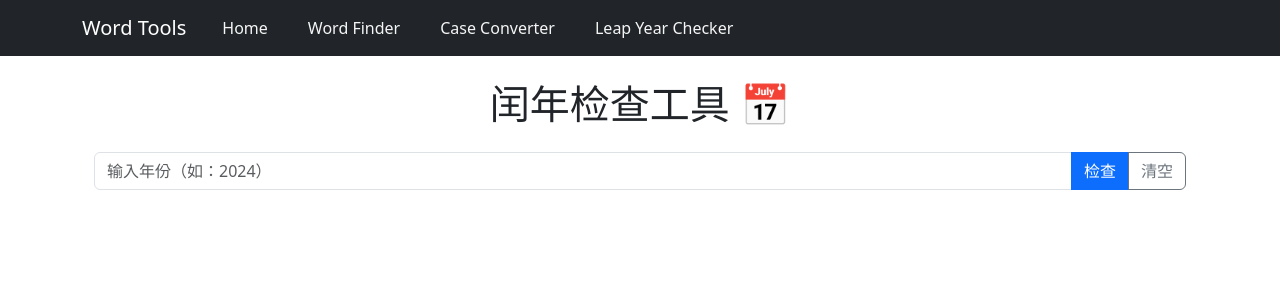
After one commit to kaede316/Pythons_pj, a Flask app: page /leap-year-checker in a window 1280 px wide. The commit adds this page. Shown: the top 300 px of the page. Run offline with Flask 3, Linux system fonts and the light colour scheme; parts of the project's set-up code (start-up, migrations or seed data) failed here and were passed over.

Commit message:
增加判断闰年的工具页面

```diff
--- a/flask_test/app.py
+++ b/flask_test/app.py
@@ -67,6 +67,27 @@ def case_converter():
                 result = "输入内容必须是纯大写或纯小写！"
     return render_template('case_converter.html', result=result)
 
+# 判断是否为闰年的逻辑
+@app.route('/leap-year-checker', methods=['GET', 'POST'])
+def leap_year_checker():
+    result = None
+    error = None
+    year = None
+
+    if request.method == 'POST':
+        try:
+            year = int(request.form['year'])
+            if year <= 0:
+                raise ValueError
+            # 闰年判断逻辑
+            if (year % 4 == 0 and year % 100 != 0) or (year % 400 == 0):
+                result = True
+            else:
+                result = False
+        except ValueError:
+            error = "请输入有效的正整数年份"
+
+    return render_template('leap_year_checker.html', result=result, year=year, error=error)
 
 if __name__ == '__main__':
     # app.run(host='0.0.0.0', port=8080, debug=True)
--- a/flask_test/static/js/scripts.js
+++ b/flask_test/static/js/scripts.js
@@ -1,7 +1,6 @@
 function clearInput() {
-    // 获取输入框元素
-    const input = document.querySelector('input[name="letters"]');
-    if (input) {
-        input.value = ''; // 清空输入框
-    }
+    const inputs = document.querySelectorAll('input[type="text"], input[type="number"]');
+    inputs.forEach(input => {
+        input.value = '';
+    });
 }
--- a/flask_test/templates/base.html
+++ b/flask_test/templates/base.html
@@ -28,6 +28,9 @@
                     <li class="nav-item">
                         <a class="nav-link" href="/case-converter">Case Converter</a>
                     </li>
+                    <li class="nav-item">
+                        <a class="nav-link" href="/leap-year-checker">Leap Year Checker</a>
+                    </li>
                 </ul>
             </div>
         </div>
--- a/flask_test/templates/case_converter.html
+++ b/flask_test/templates/case_converter.html
@@ -2,7 +2,7 @@
 
 {% block content %}
 <div class="container">
-    <h1 class="text-center mb-4">大小写转换工具</h1>
+    <h1 class="text-center mb-4">大小写转换工具 ☯</h1>
     <form method="POST" class="mb-4">
         <div class="input-group">
             <input type="text" name="letters" class="form-control" placeholder="输入单词（纯大写或纯小写）" value="{{ request.form.letters if request.form.letters }}" required>
--- a/flask_test/templates/index.html
+++ b/flask_test/templates/index.html
@@ -5,8 +5,11 @@
     <h1 class="display-4">Welcome to Tools Web</h1>
     <p class="lead">A collection of tools for enthusiasts.</p>
     <div class="mt-4">
-        <a href="/word-finder" class="btn btn-primary btn-lg">Go to Word Finder</a>
+        <!-- btn-primary btn-secondary btn-info -->
+        <a href="/word-finder" class="btn btn-secondary btn-lg">Go to Word Finder</a>
         <a href="/case-converter" class="btn btn-secondary btn-lg">Go to Case Converter</a>
+        <a href="/leap-year-checker" class="btn btn-secondary btn-lg">Go to Leap Year Checker</a>
+
     </div>
 </div>
 {% endblock %}
--- /dev/null
+++ b/flask_test/templates/leap_year_checker.html
@@ -0,0 +1,28 @@
+{% extends "base.html" %}
+
+{% block content %}
+<div class="container">
+    <h1 class="text-center mb-4">闰年检查工具 📅</h1>
+    <form method="POST" class="mb-4">
+        <div class="input-group">
+            <input type="number" name="year" class="form-control"
+                   placeholder="输入年份（如：2024）"
+                   value="{{ request.form.year if request.form.year }}"
+                   min="1" required>
+            <button type="submit" class="btn btn-primary">检查</button>
+            <button type="button" class="btn btn-outline-secondary"
+                    onclick="clearInput()">清空</button>
+        </div>
+    </form>
+
+    {% if result is not none %}
+    <div class="alert {{ 'alert-success' if result else 'alert-danger' }} mt-3">
+        {{ year }} 年 {{ "是" if result else "不是" }}闰年
+    </div>
+    {% endif %}
+
+    {% if error %}
+    <div class="alert alert-warning mt-3">{{ error }}</div>
+    {% endif %}
+</div>
+{% endblock %}
```
